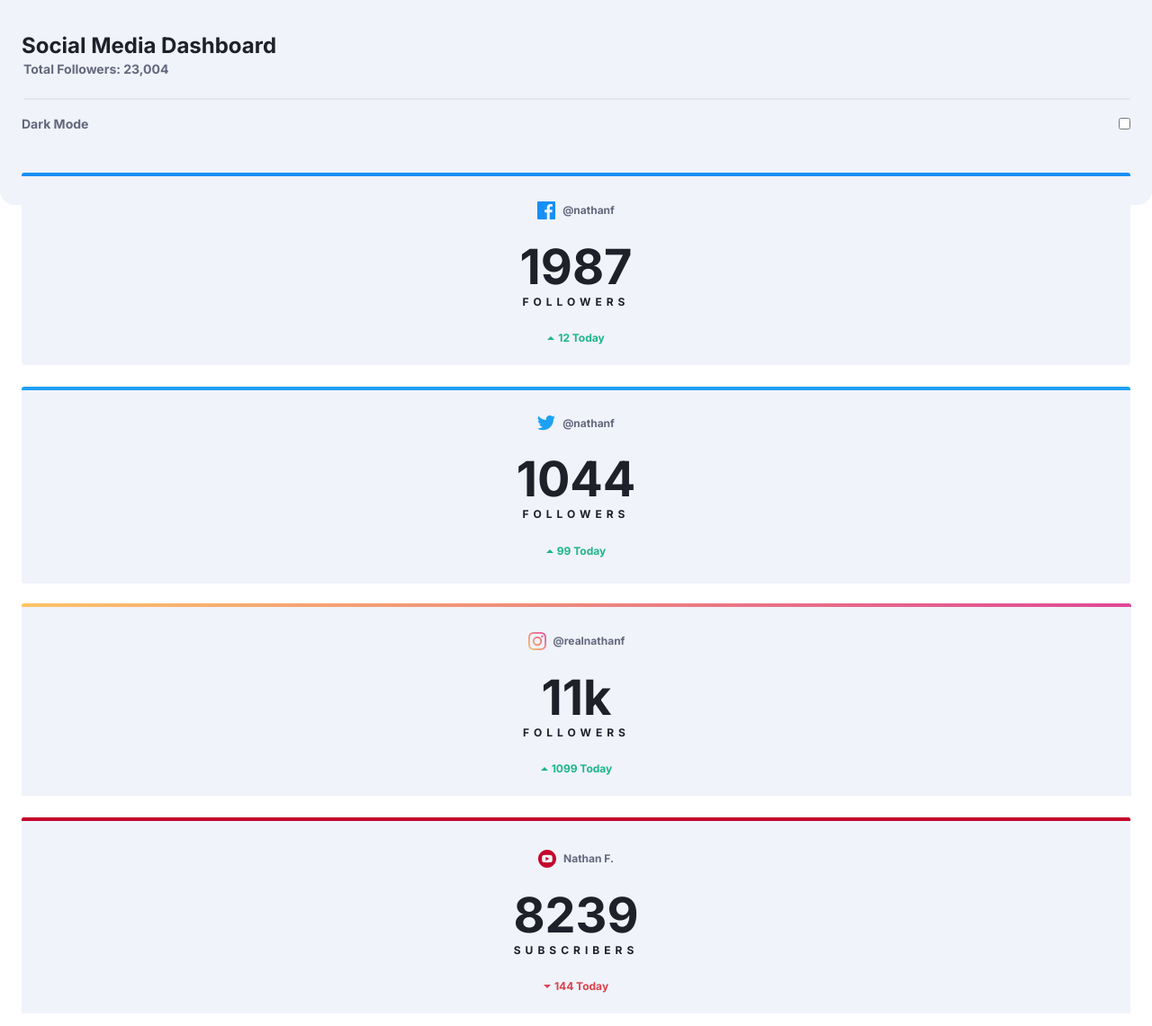
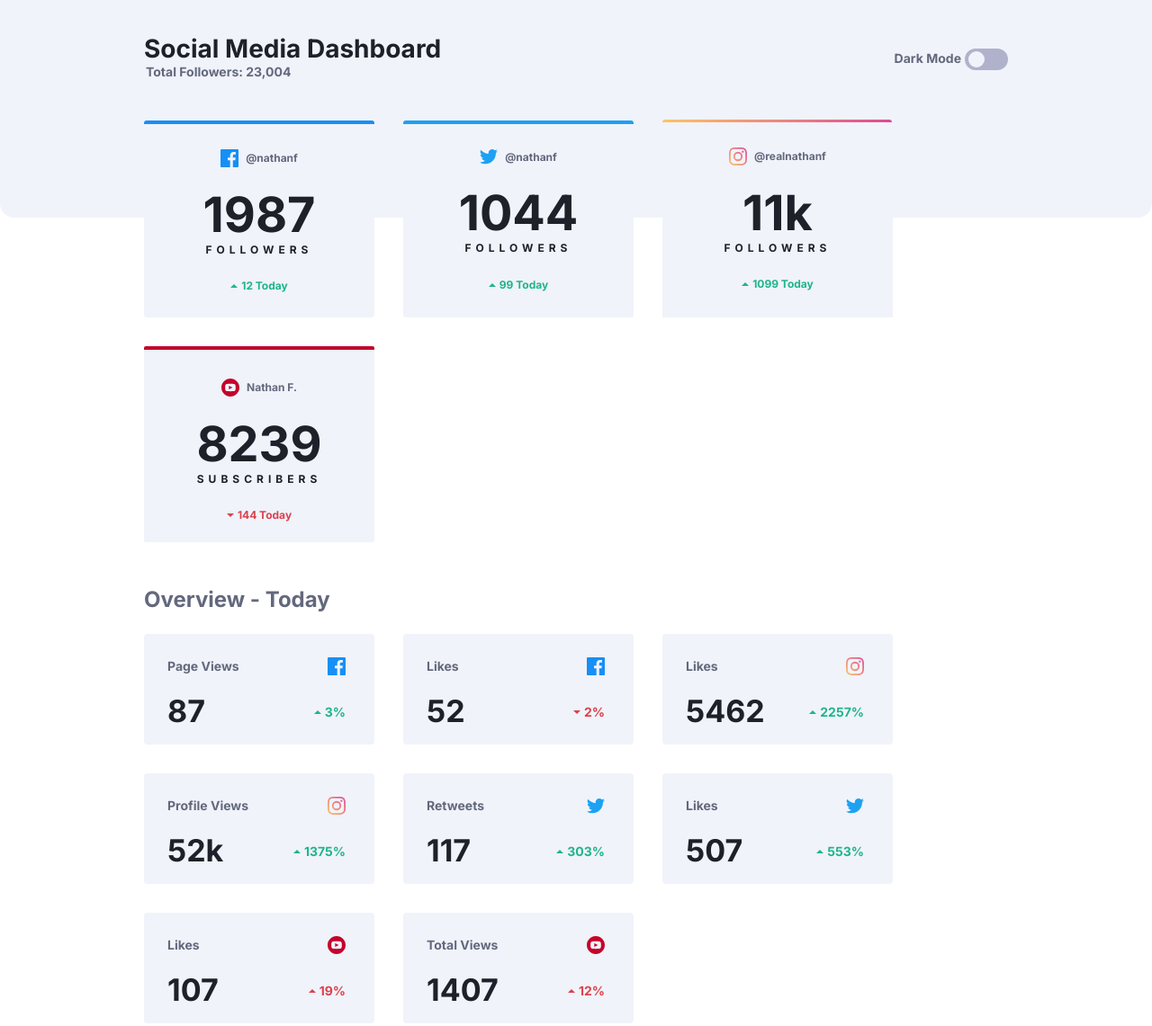
Before and after one commit to javascriptor1/social-media-dashboard-with-theme-switcher-master, a website: page index.html in a window 1280 px wide. Shown: the top 1141 px of the page at 90% size. Drawn offline with Linux system fonts and the light colour scheme.

Commit message:
toggle and desktop design done

```diff
--- a/index.html
+++ b/index.html
@@ -22,24 +22,33 @@
     <title>Frontend Mentor | [Challenge Name Here]</title>
   </head>
   <body class="text-[#1e202a]">
-    <header class="pt-[35px] px-6 bg-[#f0f3fa] rounded-b-2xl pb-20">
+    <header
+      class="pt-[35px] px-6 bg-[#f0f3fa] rounded-b-2xl pb-20 lg:flex justify-between lg:px-40 lg:py-[38px] lg:pb-[130px]"
+    >
       <div class="flex flex-col">
-        <h1 class="text-2xl font-bold">Social Media Dashboard</h1>
+        <h1 class="text-2xl font-bold lg:text-[28px]">
+          Social Media Dashboard
+        </h1>
         <p
-          class="font-bold text-sm ml-[2px] pb-[22px] border-b-2 border-[63687d] text-[#63687d]"
+          class="font-bold text-sm ml-[2px] pb-[22px] border-b-2 border-[63687d] text-[#63687d] lg:border-0"
         >
           Total Followers: 23,004
         </p>
       </div>
-      <div class="flex justify-between pt-4">
+      <div class="flex justify-between pt-4 gap-1">
         <p class="text-[14px] font-bold text-[#63687d]">Dark Mode</p>
-        <input type="checkbox" id="checkbox" title="checkbox" class="toggle" />
+        <input
+          type="checkbox"
+          id="checkbox"
+          title="checkbox"
+          class="toggle bg-[#b0b2cc]"
+        />
       </div>
     </header>
-    <main class="px-6 -mt-9">
-      <div class="flex flex-col gap-6">
+    <main class="px-6 -mt-9 lg:px-40 lg:-mt-[108px]">
+      <div class="flex flex-col gap-6 lg:gap-8 lg:flex-row lg:flex-wrap">
         <div
-          class="flex flex-col items-center gap-3 pt-7 bg-[#f0f3fa] font-bold rounded-[3px] border-t-4 border-t-[#198ff5]"
+          class="flex flex-col items-center gap-3 pt-7 bg-[#f0f3fa] font-bold rounded-[3px] border-t-4 border-t-[#198ff5] lg:min-w-[256px]"
         >
           <div class="flex justify-center items-center gap-2 text-[#63687d]">
             <svg xmlns="http://www.w3.org/2000/svg" width="20" height="20">
@@ -66,7 +75,7 @@
         </div>
         <!-- Twitter stats -->
         <div
-          class="flex flex-col items-center gap-[13px] pt-7 bg-[#f0f3fa] font-bold rounded-[3px] border-t-4 border-t-[#1ca0f2]"
+          class="flex flex-col items-center gap-[13px] pt-7 bg-[#f0f3fa] font-bold rounded-[3px] border-t-4 border-t-[#1ca0f2] lg:min-w-[256px]"
         >
           <div class="flex justify-center items-center gap-2 text-[#63687d]">
             <svg xmlns="http://www.w3.org/2000/svg" width="20" height="17">
@@ -93,7 +102,7 @@
         </div>
         <!-- Instagram stats -->
         <div
-          class="flex flex-col items-center gap-3 pt-7 bg-[#f0f3fa] font-bold relative instagram -mr-[1px] mt-[2px]"
+          class="flex flex-col items-center gap-3 pt-7 bg-[#f0f3fa] font-bold relative instagram -mr-[1px] mt-[2px] lg:min-w-[256px]"
         >
           <div class="flex justify-center items-center gap-2 text-[#63687d]">
             <svg xmlns="http://www.w3.org/2000/svg" width="20" height="20">
@@ -127,7 +136,7 @@
         </div>
         <!-- Youtube stats -->
         <div
-          class="flex flex-col items-center gap-3 pt-8 bg-[#f0f3fa] font-bold rounded-sm border-t-4 border-t-[#C4032B]"
+          class="flex flex-col items-center gap-3 pt-8 bg-[#f0f3fa] font-bold rounded-sm border-t-4 border-t-[#C4032B] lg:min-w-[256px]"
         >
           <div class="flex justify-center items-center gap-2 text-[#63687d]">
             <svg xmlns="http://www.w3.org/2000/svg" width="20" height="20">
@@ -156,9 +165,9 @@
       <h2 class="text-[#63687d] mt-12 mb-[22px] text-2xl font-bold">
         Overview - Today
       </h2>
-      <div>
+      <div class="lg:flex flex-wrap gap-6 lg:gap-8">
         <div
-          class="flex flex-col justify-between bg-[#f0f3fa] rounded py-[26px] pl-[26px] pr-8 mb-4"
+          class="flex flex-col justify-between bg-[#f0f3fa] rounded py-[26px] pl-[26px] pr-8 mb-4 lg:min-w-[256px] lg:mb-0"
         >
           <div class="flex justify-between items-center">
             <p class="font-bold text-[#63687d] text-sm">Page Views</p>
@@ -181,7 +190,7 @@
         </div>
 
         <div
-          class="flex flex-col justify-between bg-[#f0f3fa] rounded py-[26px] pl-[26px] pr-8 mb-4"
+          class="flex flex-col justify-between bg-[#f0f3fa] rounded py-[26px] pl-[26px] pr-8 mb-4 lg:min-w-[256px] lg:mb-0"
         >
           <div class="flex justify-between items-center">
             <p class="font-bold text-[#63687d] text-sm">Likes</p>
@@ -203,7 +212,7 @@
           </div>
         </div>
         <div
-          class="flex flex-col justify-between bg-[#f0f3fa] rounded py-[26px] pl-[26px] pr-8 mb-4"
+          class="flex flex-col justify-between bg-[#f0f3fa] rounded py-[26px] pl-[26px] pr-8 mb-4 lg:min-w-[256px] lg:mb-0"
         >
           <div class="flex justify-between items-center">
             <p class="font-bold text-[#63687d] text-sm">Likes</p>
@@ -232,7 +241,7 @@
           </div>
         </div>
         <div
-          class="flex flex-col justify-between bg-[#f0f3fa] rounded py-[26px] pl-[26px] pr-8 mb-4"
+          class="flex flex-col justify-between bg-[#f0f3fa] rounded py-[26px] pl-[26px] pr-8 mb-4 lg:min-w-[256px] lg:mb-0"
         >
           <div class="flex justify-between items-center">
             <p class="font-bold text-[#63687d] text-sm">Profile Views</p>
@@ -261,7 +270,7 @@
           </div>
         </div>
         <div
-          class="flex flex-col justify-between bg-[#f0f3fa] rounded py-[26px] pl-[26px] pr-8 mb-4"
+          class="flex flex-col justify-between bg-[#f0f3fa] rounded py-[26px] pl-[26px] pr-8 mb-4 lg:min-w-[256px] lg:mb-0"
         >
           <div class="flex justify-between items-center">
             <p class="font-bold text-[#63687d] text-sm">Retweets</p>
@@ -283,7 +292,7 @@
           </div>
         </div>
         <div
-          class="flex flex-col justify-between bg-[#f0f3fa] rounded py-[26px] pl-[26px] pr-8 mb-4"
+          class="flex flex-col justify-between bg-[#f0f3fa] rounded py-[26px] pl-[26px] pr-8 mb-4 lg:min-w-[256px] lg:mb-0"
         >
           <div class="flex justify-between items-center">
             <p class="font-bold text-[#63687d] text-sm">Likes</p>
@@ -305,7 +314,7 @@
           </div>
         </div>
         <div
-          class="flex flex-col justify-between bg-[#f0f3fa] rounded py-[26px] pl-[26px] pr-8 mb-4"
+          class="flex flex-col justify-between bg-[#f0f3fa] rounded py-[26px] pl-[26px] pr-8 mb-4 lg:min-w-[256px] lg:mb-0"
         >
           <div class="flex justify-between items-center">
             <p class="font-bold text-[#63687d] text-sm">Likes</p>
@@ -327,7 +336,7 @@
           </div>
         </div>
         <div
-          class="flex flex-col justify-between bg-[#f0f3fa] rounded py-[26px] pl-[26px] pr-8 mb-4"
+          class="flex flex-col justify-between bg-[#f0f3fa] rounded py-[26px] pl-[26px] pr-8 mb-4 lg:min-w-[256px] lg:mb-0"
         >
           <div class="flex justify-between items-center">
             <p class="font-bold text-[#63687d] text-sm">Total Views</p>
--- a/src/input.css
+++ b/src/input.css
@@ -5,9 +5,6 @@
 @layer base {
   body {
     font-family: "Inter", sans-serif;
-  }
-  code {
-    color: #198ff5;
   }
 }
 
@@ -20,39 +17,52 @@
   z-index: -1;
   border-radius: 3px;
 }
-/* .toggle {
+.toggle {
   appearance: none;
-  width: 58px;
-  height: 30px;
+  width: 48px;
+  height: 24px;
   border-radius: 34px;
   position: relative;
-  color: green;
+}
+.toggle:hover {
+  background: linear-gradient(to right, hsl(210, 78%, 56%), hsl(146, 68%, 55%));
 }
 
 .toggle::before {
   position: absolute;
   content: "";
-  background-color: #fff;
-  height: 22px;
-  width: 22px;
+  background-color: #f0f4fa;
+  height: 18px;
+  width: 18px;
   border-radius: 50%;
   top: 50%;
   left: 4px;
   transform: translate(0, -50%);
   transition: transform 300ms ease-in;
-  color: red;
 }
 
 .toggle:checked::before {
   position: absolute;
   content: "";
-  background-color: #fff;
-  height: 22px;
-  width: 22px;
+  background-color: #f0f4fa;
+  height: 18px;
+  width: 18px;
   border-radius: 50%;
   top: 50%;
   left: 4px;
-  transform: translate(28px, -50%);
+  transform: translate(20px, -50%);
   transition: transform 300ms ease-in;
-  color: orange;
-} */
+}
+
+@media (min-width: 1024px) {
+  header {
+    position: relative;
+    z-index: -2;
+  }
+  .instagram::before {
+    margin-top: -3px;
+    border-bottom-width: 3px;
+    border-bottom-color: #fff;
+    max-width: 255px;
+  }
+}
```
Also changed, not shown: dist/style.css.
